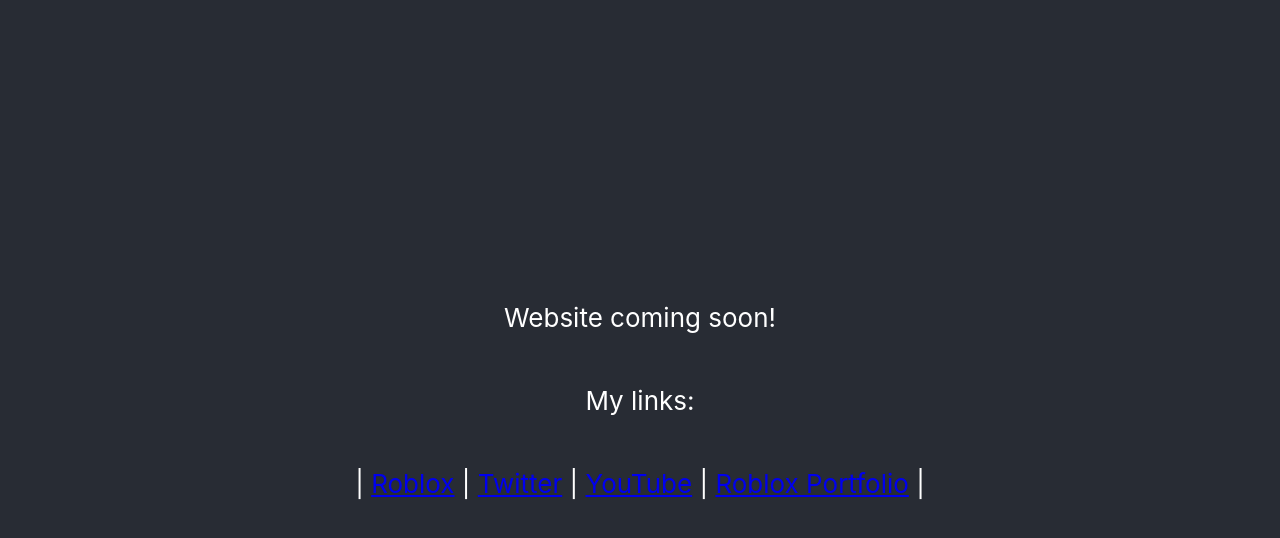
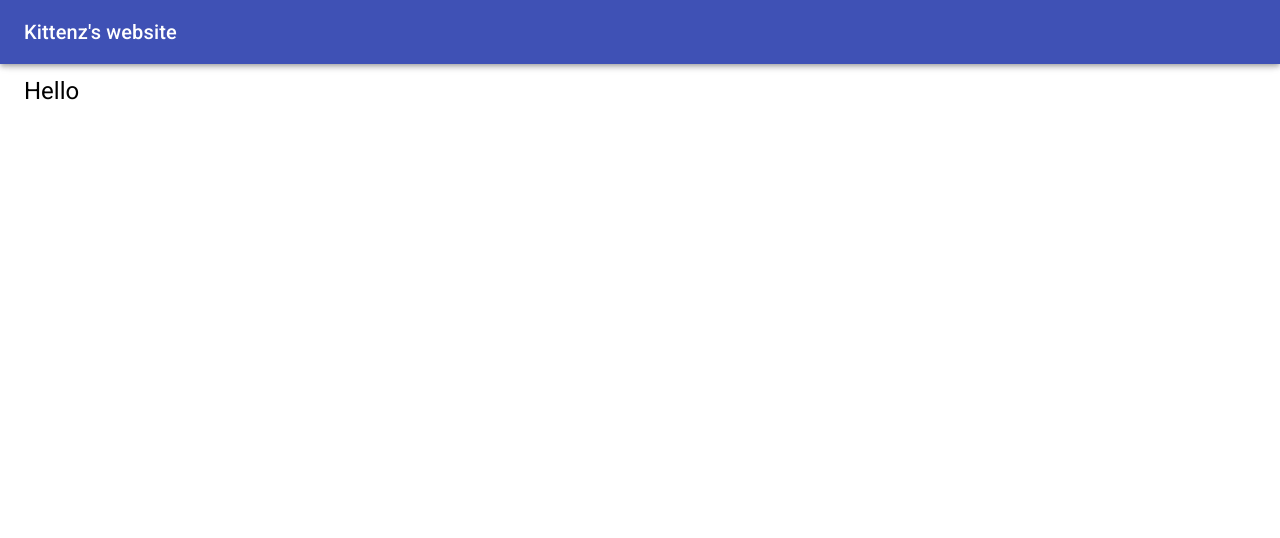
Before and after one commit to DKittenz/kittenz.dev, a React (Create React App) app: page / in a window 1280 px wide. Shown: the top 538 px of the page. Built offline with nearby package versions, Linux system fonts and the light colour scheme.

Commit message:
Add new material UI

```diff
--- a/src/App.tsx
+++ b/src/App.tsx
@@ -1,14 +1,40 @@
 import React from "react";
+import * as Material from "@material-ui/core";
+import { makeStyles } from '@material-ui/core/styles';
 import "./App.css";
 
-let App = () => (
-	<div className="App">
-		<header className="App-header">
-			<p>Website coming soon!</p>
-			<p>My links:</p>
-			<p>| <a href="https://www.roblox.com/users/325114244/profile">Roblox</a> | <a href="https://twitter.com/Dev_Kittenz">Twitter</a> | <a href="https://www.youtube.com/channel/UCkJ3idmj-K2YImynaB_dV5w?sub_confirmation=1">YouTube</a> | <a href="https://devforum.roblox.com/t/--/728207">Roblox Portfolio</a> |</p>
-		</header>
-	</div>
-);
+const useStyles = makeStyles((theme) => ({
+	root: {
+		flexGrow: 1,
+	},
+	menuButton: {
+		marginRight: theme.spacing(2),
+	},
+	title: {
+		flexGrow: 1,
+	},
+	mainContainer: {
+		marginTop: "75px",
+	},
+}));
+
+let App = () => {
+	const classes = useStyles();
+
+	return (
+		<div className={classes.root}>
+			<Material.AppBar>
+				<Material.Toolbar>
+					<Material.Typography variant="h6" className={classes.title}>
+						Kittenz's website
+					</Material.Typography>
+				</Material.Toolbar>
+			</Material.AppBar>
+			<Material.Container className={classes.mainContainer}>
+				<Material.Typography variant="h5">Hello</Material.Typography>
+			</Material.Container>
+		</div>
+	);
+};
 
 export default App;
```
